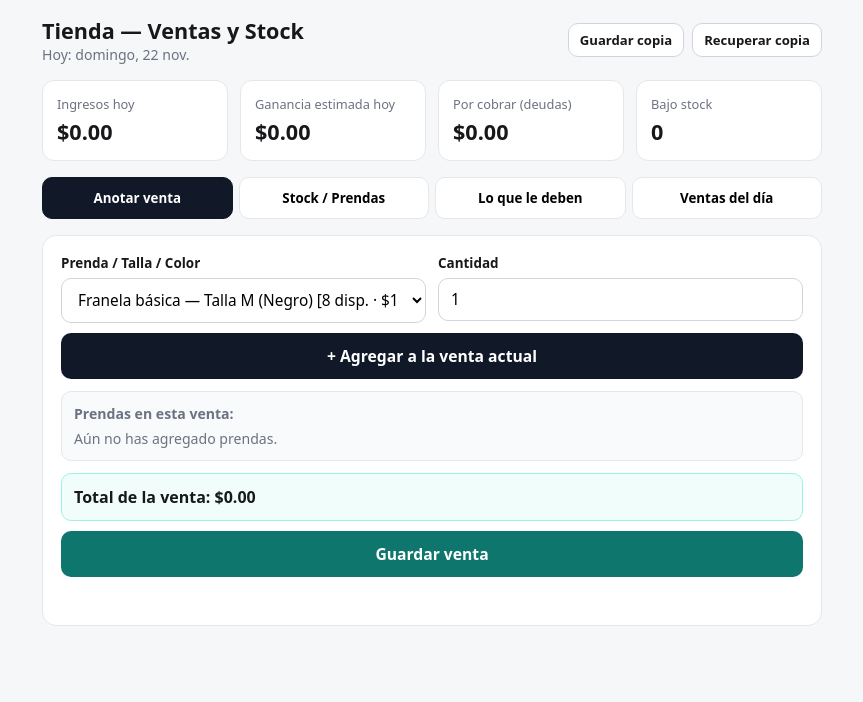
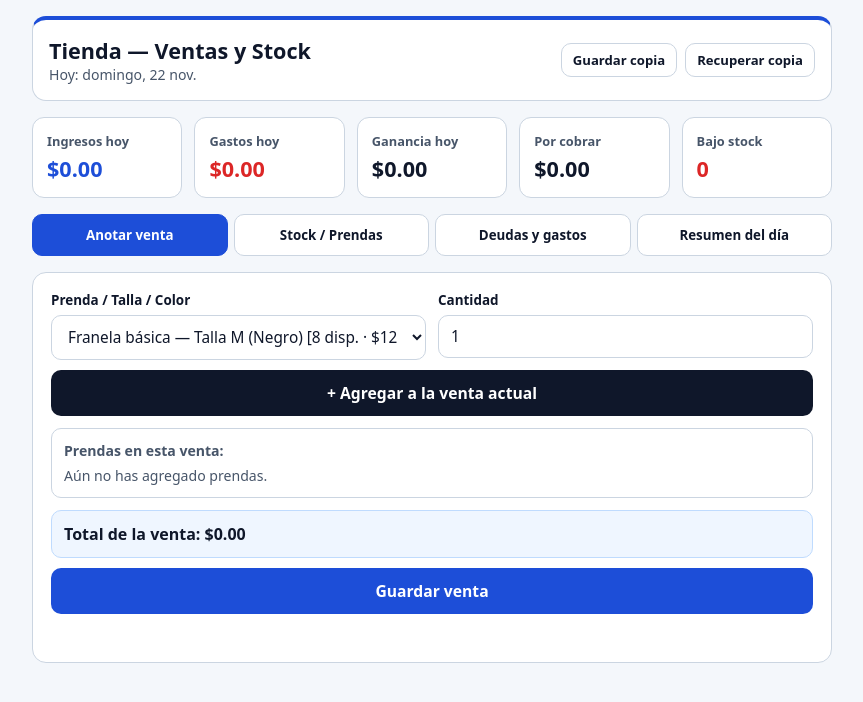
Before and after one commit to vasquezriverojuandavid-afk/Red-Card, a plain HTML site: page index.html in a window 1280 px wide. Shown: the whole page, without its empty margins (208-1071 px from the left). Drawn offline with Linux system fonts and the light colour scheme.

Commit message:
Update index.html

```diff
--- a/index.html
+++ b/index.html
@@ -6,14 +6,17 @@
   <title>Caja y Stock Rápido</title>
   <style>
     :root {
-      --bg: #f6f7f9;
+      --bg: #f4f7fb;
       --card: #ffffff;
-      --text: #18181b;
-      --muted: #6b7280;
-      --primary: #111827;
-      --accent: #0f766e;
-      --warn: #b45309;
-      --border: #e5e7eb;
+      --text: #0f172a;
+      --muted: #475569;
+      --blue: #1d4ed8;
+      --blue-dark: #1e3a8a;
+      --blue-soft: #eff6ff;
+      --blue-border: #bfdbfe;
+      --black: #0f172a;
+      --red: #dc2626;
+      --border: #cbd5e1;
     }
 
     * { box-sizing: border-box; font-family: system-ui, -apple-system, sans-serif; }
@@ -26,11 +29,16 @@
     }
 
     .app {
-      max-width: 780px;
+      max-width: 800px;
       margin: 0 auto;
     }
 
     header {
+      background: var(--card);
+      border: 1px solid var(--border);
+      border-top: 4px solid var(--blue);
+      border-radius: 14px;
+      padding: 16px;
       display: flex;
       justify-content: space-between;
       align-items: center;
@@ -39,8 +47,8 @@
       flex-wrap: wrap;
     }
 
-    h1 { font-size: 1.35rem; margin: 0; }
-    h3 { font-size: 1rem; margin: 18px 0 8px; }
+    h1 { font-size: 1.35rem; margin: 0; color: var(--black); }
+    h3 { font-size: 1rem; margin: 18px 0 8px; color: var(--black); }
     .sub { color: var(--muted); font-size: 0.88rem; }
 
     .stats {
@@ -57,8 +65,10 @@
       padding: 14px;
     }
 
-    .stat-label { font-size: 0.8rem; color: var(--muted); }
-    .stat-value { font-size: 1.35rem; font-weight: 700; margin-top: 4px; }
+    .stat-label { font-size: 0.8rem; color: var(--muted); font-weight: 600; }
+    .stat-value { font-size: 1.35rem; font-weight: 800; margin-top: 4px; color: var(--black); }
+    .stat-value.blue { color: var(--blue); }
+    .stat-value.red { color: var(--red); }
 
     .tabs {
       display: flex;
@@ -69,19 +79,20 @@
 
     .tab-btn {
       flex: 1;
-      min-width: 110px;
+      min-width: 115px;
       padding: 11px 10px;
       border-radius: 10px;
       border: 1px solid var(--border);
       background: var(--card);
-      font-weight: 600;
+      color: var(--black);
+      font-weight: 700;
       cursor: pointer;
     }
 
     .tab-btn.active {
-      background: var(--primary);
-      color: #fff;
-      border-color: var(--primary);
+      background: var(--blue);
+      color: #ffffff;
+      border-color: var(--blue);
     }
 
     .panel {
@@ -103,17 +114,24 @@
     label {
       display: block;
       font-size: 0.84rem;
-      font-weight: 600;
+      font-weight: 700;
       margin-bottom: 6px;
+      color: var(--black);
     }
 
     input, select, textarea {
       width: 100%;
       padding: 10px 12px;
       border-radius: 10px;
-      border: 1px solid #d1d5db;
+      border: 1px solid var(--border);
       font-size: 0.96rem;
-      background: #fff;
+      background: #ffffff;
+      color: var(--black);
+    }
+
+    input:focus, select:focus, textarea:focus {
+      outline: 2px solid var(--blue-border);
+      border-color: var(--blue);
     }
 
     textarea { min-height: 90px; resize: vertical; font-family: inherit; }
@@ -129,20 +147,22 @@
       margin-top: 10px;
     }
 
-    .btn-primary { background: var(--accent); color: #fff; }
-    .btn-dark { background: var(--primary); color: #fff; }
+    .btn-primary { background: var(--blue); color: #ffffff; }
+    .btn-primary:hover { background: var(--blue-dark); }
+    .btn-dark { background: var(--black); color: #ffffff; }
     .btn-outline {
-      background: #fff;
-      color: var(--text);
-      border: 1px solid #d1d5db;
+      background: #ffffff;
+      color: var(--black);
+      border: 1px solid var(--border);
       width: auto;
       padding: 7px 11px;
       font-size: 0.82rem;
       margin-top: 0;
+      font-weight: 600;
     }
 
     .cart-box, .summary-box {
-      background: #f8fafc;
+      background: #ffffff;
       border: 1px solid var(--border);
       border-radius: 10px;
       padding: 12px;
@@ -150,14 +170,14 @@
     }
 
     .summary-box {
-      background: #f0fdfa;
-      border-color: #99f6e4;
+      background: var(--blue-soft);
+      border-color: var(--blue-border);
       display: flex;
       justify-content: space-between;
       align-items: center;
       flex-wrap: wrap;
       gap: 8px;
-      font-weight: 600;
+      font-weight: 700;
     }
 
     .cart-item {
@@ -185,13 +205,15 @@
       border-bottom: 1px solid var(--border);
     }
 
-    .low-stock { color: var(--warn); font-weight: 700; }
+    th { color: var(--black); font-weight: 700; }
+
+    .low-stock { color: var(--red); font-weight: 800; }
 
     .msg {
       margin-top: 10px;
       font-size: 0.88rem;
-      font-weight: 600;
-      color: var(--accent);
+      font-weight: 700;
+      color: var(--blue);
       min-height: 20px;
     }
 
@@ -206,10 +228,10 @@
       border: 1px solid var(--border);
       border-radius: 10px;
       padding: 10px 12px;
-      background: #fafafa;
+      background: #ffffff;
     }
 
-    summary { font-weight: 700; cursor: pointer; font-size: 0.92rem; }
+    summary { font-weight: 700; cursor: pointer; font-size: 0.92rem; color: var(--black); }
   </style>
 </head>
 <body>
@@ -229,30 +251,34 @@
     <div class="stats">
       <div class="stat">
         <div class="stat-label">Ingresos hoy</div>
-        <div class="stat-value" id="statToday">$0.00</div>
+        <div class="stat-value blue" id="statToday">$0.00</div>
       </div>
       <div class="stat">
-        <div class="stat-label">Ganancia estimada hoy</div>
+        <div class="stat-label">Gastos hoy</div>
+        <div class="stat-value red" id="statExpenses">$0.00</div>
+      </div>
+      <div class="stat">
+        <div class="stat-label">Ganancia hoy</div>
         <div class="stat-value" id="statProfit">$0.00</div>
       </div>
       <div class="stat">
-        <div class="stat-label">Por cobrar (deudas)</div>
+        <div class="stat-label">Por cobrar</div>
         <div class="stat-value" id="statDebts">$0.00</div>
       </div>
       <div class="stat">
         <div class="stat-label">Bajo stock</div>
-        <div class="stat-value" id="statLow">0</div>
+        <div class="stat-value red" id="statLow">0</div>
       </div>
     </div>
 
     <div class="tabs">
       <button class="tab-btn active" onclick="switchTab('sale', this)">Anotar venta</button>
       <button class="tab-btn" onclick="switchTab('stock', this)">Stock / Prendas</button>
-      <button class="tab-btn" onclick="switchTab('debts', this)">Lo que le deben</button>
-      <button class="tab-btn" onclick="switchTab('history', this)">Ventas del día</button>
+      <button class="tab-btn" onclick="switchTab('debts', this)">Deudas y gastos</button>
+      <button class="tab-btn" onclick="switchTab('history', this)">Resumen del día</button>
     </div>
 
-    <!-- PESTAÑA 1: ANOTAR VENTA (1 O VARIAS PRENDAS) -->
+    <!-- PESTAÑA 1: ANOTAR VENTA -->
     <section id="tab-sale" class="panel active">
       <div class="grid-2">
         <div>
@@ -281,7 +307,7 @@
       <div class="msg" id="saleMsg"></div>
     </section>
 
-    <!-- PESTAÑA 2: STOCK + CARGA RÁPIDA POR LISTA -->
+    <!-- PESTAÑA 2: STOCK + CARGA RÁPIDA -->
     <section id="tab-stock" class="panel">
       <div class="grid-2">
         <div>
@@ -338,8 +364,25 @@
       </table>
     </section>
 
-    <!-- PESTAÑA 3: LO QUE LE DEBEN -->
+    <!-- PESTAÑA 3: LO QUE LE DEBEN + GASTOS DEL DÍA -->
     <section id="tab-debts" class="panel">
+      <h3>Anotar gasto del día (se resta de la ganancia de hoy)</h3>
+      <div class="grid-2">
+        <div>
+          <label for="expenseConcept">Concepto del gasto</label>
+          <input type="text" id="expenseConcept" placeholder="Ej. Pasaje / bolsas / envío" />
+        </div>
+        <div>
+          <label for="expenseAmount">Monto gastado</label>
+          <input type="number" id="expenseAmount" min="0.01" step="0.01" placeholder="0.00" />
+        </div>
+      </div>
+      <button class="btn btn-dark" onclick="addExpense()">Registrar gasto de hoy</button>
+      <div class="msg" id="expenseMsg"></div>
+
+      <hr style="border:none; border-top:1px solid var(--border); margin:20px 0;" />
+
+      <h3>Anotar lo que le deben</h3>
       <div class="grid-2">
         <div>
           <label for="debtorName">Quién debe</label>
@@ -359,7 +402,7 @@
         </div>
       </div>
 
-      <button class="btn btn-dark" onclick="addDebt()">Anotar deuda pendiente</button>
+      <button class="btn btn-primary" onclick="addDebt()">Anotar deuda pendiente</button>
       <div class="msg" id="debtMsg"></div>
 
       <h3>Pendientes por cobrar</h3>
@@ -375,9 +418,9 @@
       </table>
     </section>
 
-    <!-- PESTAÑA 4: VENTAS DEL DÍA -->
+    <!-- PESTAÑA 4: RESUMEN DEL DÍA -->
     <section id="tab-history" class="panel">
-      <div class="sub">Ventas y cobros registrados hoy:</div>
+      <h3>Ventas y cobros de hoy</h3>
       <table>
         <thead>
           <tr>
@@ -389,11 +432,23 @@
         </thead>
         <tbody id="salesTable"></tbody>
       </table>
+
+      <h3>Gastos de hoy</h3>
+      <table>
+        <thead>
+          <tr>
+            <th>Hora</th>
+            <th>Concepto</th>
+            <th>Monto</th>
+          </tr>
+        </thead>
+        <tbody id="expensesTable"></tbody>
+      </table>
     </section>
   </div>
 
   <script>
-    const STORAGE_KEY = 'tienda_ropa_rapida_v2';
+    const STORAGE_KEY = 'tienda_ropa_rapida_v3';
 
     const defaultData = {
       items: [
@@ -401,7 +456,8 @@
         { id: '2', name: 'Jean clásico', size: '32', color: 'Azul', cost: 14, price: 28, stock: 3 }
       ],
       sales: [],
-      debts: []
+      debts: [],
+      expenses: []
     };
 
     let state = loadState();
@@ -415,7 +471,8 @@
         return {
           items: Array.isArray(parsed.items) ? parsed.items : [],
           sales: Array.isArray(parsed.sales) ? parsed.sales : [],
-          debts: Array.isArray(parsed.debts) ? parsed.debts : []
+          debts: Array.isArray(parsed.debts) ? parsed.debts : [],
+          expenses: Array.isArray(parsed.expenses) ? parsed.expenses : []
         };
       } catch {
         return structuredClone(defaultData);
@@ -449,15 +506,21 @@
     function renderStats() {
       const today = todayISO();
       const todaySales = state.sales.filter(s => s.date === today);
+      const todayExpenses = state.expenses.filter(e => e.date === today);
+
       const incomeToday = todaySales.reduce((acc, s) => acc + s.total, 0);
-      const profitToday = todaySales.reduce((acc, s) => acc + s.profit, 0);
+      const grossProfitToday = todaySales.reduce((acc, s) => acc + s.profit, 0);
+      const expensesToday = todayExpenses.reduce((acc, e) => acc + e.amount, 0);
+      const netProfitToday = grossProfitToday - expensesToday;
+
       const totalDebts = state.debts
         .filter(d => !d.paid)
         .reduce((acc, d) => acc + d.amount, 0);
       const lowStockCount = state.items.filter(i => i.stock <= 2).length;
 
       document.getElementById('statToday').textContent = fmtMoney(incomeToday);
-      document.getElementById('statProfit').textContent = fmtMoney(profitToday);
+      document.getElementById('statExpenses').textContent = fmtMoney(expensesToday);
+      document.getElementById('statProfit').textContent = fmtMoney(netProfitToday);
       document.getElementById('statDebts').textContent = fmtMoney(totalDebts);
       document.getElementById('statLow').textContent = lowStockCount;
       document.getElementById('todayLabel').textContent = 'Hoy: ' + new Date().toLocaleDateString('es-VE', {
@@ -560,7 +623,7 @@
       });
 
       document.getElementById('cartTotal').textContent = fmtMoney(total);
-      document.getElementById('cartProfitHint').textContent = `Ganancia estimada: ${fmtMoney(profit)}`;
+      document.getElementById('cartProfitHint').textContent = `Ganancia de venta: ${fmtMoney(profit)}`;
     }
 
     function checkoutCart() {
@@ -568,7 +631,6 @@
       msg.textContent = '';
 
       if (cart.length === 0) {
-        // Atajo: si no agregaron al carrito pero pusieron cantidad > 0, agrega directo y cobra
         const id = document.getElementById('saleItem').value;
         const qty = parseInt(document.getElementById('saleQty').value || '0', 10);
         const item = state.items.find(i => i.id === id);
@@ -716,6 +778,32 @@
       saveState();
     }
 
+    function addExpense() {
+      const msg = document.getElementById('expenseMsg');
+      msg.textContent = '';
+
+      const concept = document.getElementById('expenseConcept').value.trim();
+      const amount = parseFloat(document.getElementById('expenseAmount').value || '0');
+
+      if (!concept || amount <= 0) {
+        msg.textContent = 'Escribe un concepto y un monto mayor a 0.';
+        return;
+      }
+
+      state.expenses.unshift({
+        id: String(Date.now()),
+        date: todayISO(),
+        time: nowTime(),
+        concept,
+        amount
+      });
+
+      document.getElementById('expenseConcept').value = '';
+      document.getElementById('expenseAmount').value = '';
+      saveState();
+      msg.textContent = `Gasto anotado: ${concept} (${fmtMoney(amount)}).`;
+    }
+
     function addDebt() {
       const msg = document.getElementById('debtMsg');
       msg.textContent = '';
@@ -829,6 +917,27 @@
       });
     }
 
+    function renderExpensesTable() {
+      const tbody = document.getElementById('expensesTable');
+      tbody.innerHTML = '';
+      const todayExpenses = state.expenses.filter(e => e.date === todayISO());
+
+      if (todayExpenses.length === 0) {
+        tbody.innerHTML = '<tr><td colspan="3" class="sub">Sin gastos anotados hoy.</td></tr>';
+        return;
+      }
+
+      todayExpenses.forEach(e => {
+        const tr = document.createElement('tr');
+        tr.innerHTML = `
+          <td>${e.time}</td>
+          <td>${e.concept}</td>
+          <td><strong class="low-stock">${fmtMoney(e.amount)}</strong></td>
+        `;
+        tbody.appendChild(tr);
+      });
+    }
+
     function exportData() {
       const blob = new Blob([JSON.stringify(state, null, 2)], { type: 'application/json' });
       const url = URL.createObjectURL(blob);
@@ -850,7 +959,8 @@
             state = {
               items: parsed.items,
               sales: parsed.sales,
-              debts: Array.isArray(parsed.debts) ? parsed.debts : []
+              debts: Array.isArray(parsed.debts) ? parsed.debts : [],
+              expenses: Array.isArray(parsed.expenses) ? parsed.expenses : []
             };
             saveState();
             alert('Copia recuperada correctamente.');
@@ -871,6 +981,7 @@
       renderStockTable();
       renderDebtsTable();
       renderSalesTable();
+      renderExpensesTable();
     }
 
     renderAll();
```
